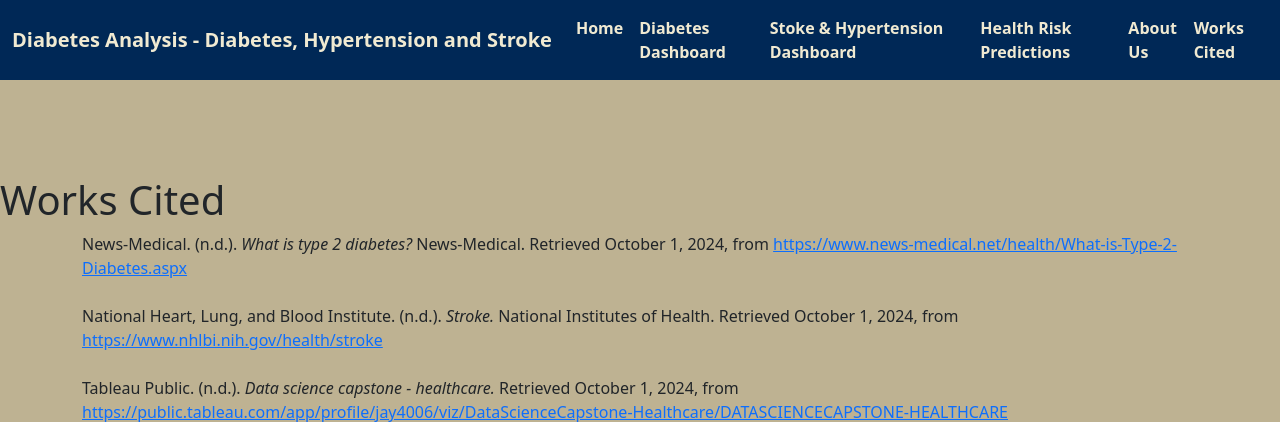
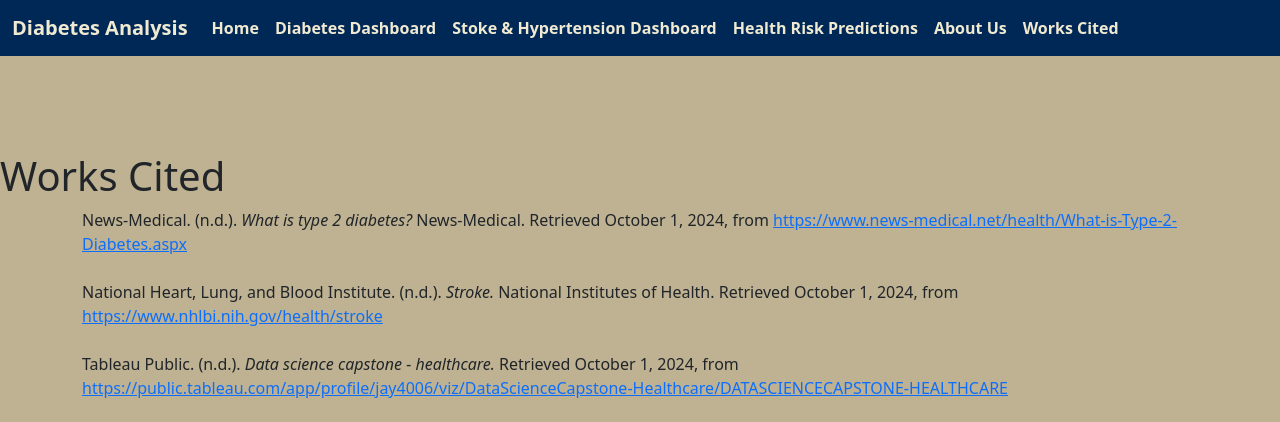
Before and after one commit to jwlosz/project-4-group-16, a Flask app: page /works_cited in a window 1280 px wide. Shown: the top 422 px of the page. Run offline with Flask 3, Linux system fonts and the light colour scheme.

Commit message:
html 6 works cited update

```diff
--- a/app/templates/works_cited.html
+++ b/app/templates/works_cited.html
@@ -60,7 +60,7 @@
   <!-- NAVBAR -->
   <nav class="navbar navbar-expand-lg" style="background-color: #002856;">
     <div class="container-fluid">
-        <a class="navbar-brand" href="/">Diabetes Analysis - Diabetes, Hypertension and Stroke</a>
+        <a class="navbar-brand" href="/">Diabetes Analysis</a>
         <button class="navbar-toggler" type="button" data-bs-toggle="collapse" data-bs-target="#navbarNav"
             aria-controls="navbarNav" aria-expanded="false" aria-label="Toggle navigation">
             <span class="navbar-toggler-icon"></span>
```
